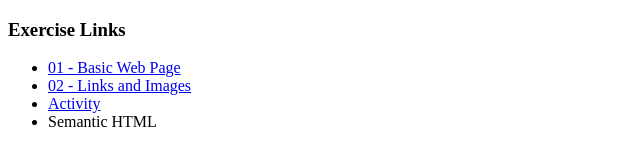
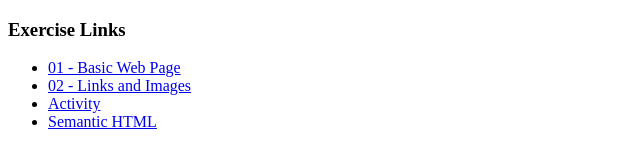
Before and after one commit to Gewist120109/wd82p, a plain HTML site: page index.html in a window 1280 px wide. Shown: the whole page, without its empty margins (0-640 px from the left). Drawn offline with Linux system fonts and the light colour scheme.

Commit message:
add 4rt link to my navigation page

```diff
--- a/index.html
+++ b/index.html
@@ -17,7 +17,9 @@
       <li>
         <a href="03-activity/index.html">Activity</a>
       </li>
-      <li><a href="04-semantic_html/index.html"></a>Semantic HTML</li>
+      <li>
+        <a href="04-semantic_html/index.html">Semantic HTML</a>
+      </li>
     </ul>
   </body>
 </html>
```
